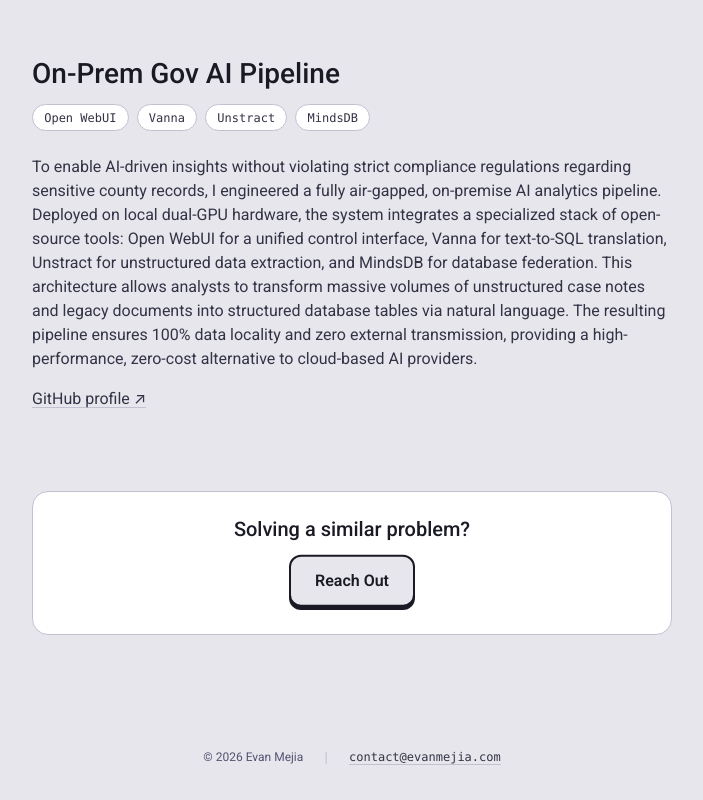
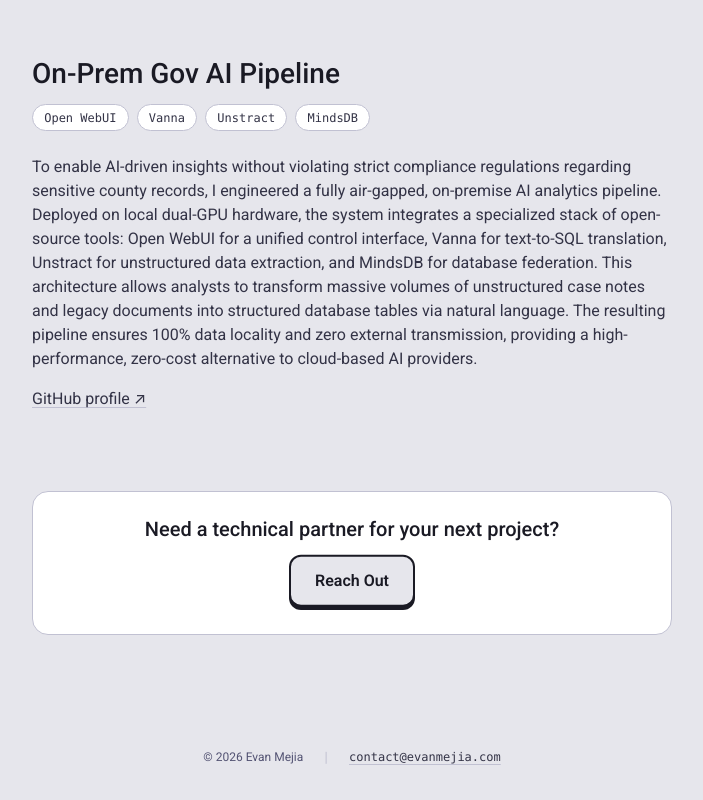
Before and after one commit to evanmejia/personal-website, a plain HTML site: page projects.html in a window 1280 px wide. Shown: the part 888-1688 px from the top of the page, without its empty margins (288-991 px from the left). Drawn offline with Linux system fonts and the light colour scheme; a script that the page names is missing; a web font is replaced by a local one.

Commit message:
CTA phrase edit

```diff
--- a/projects.html
+++ b/projects.html
@@ -169,7 +169,7 @@
 
                 <!-- ================= CTA ================= -->
                 <section class="cta" aria-label="Contact">
-                    <h2>Solving a similar problem?</h2>
+                    <h2>Need a technical partner for your next project?</h2>
                     <!-- Cal.com popup embed: clicking opens a booking modal
                          with both event types. If the embed script is
                          blocked, the button falls back to a plain link. -->
```
